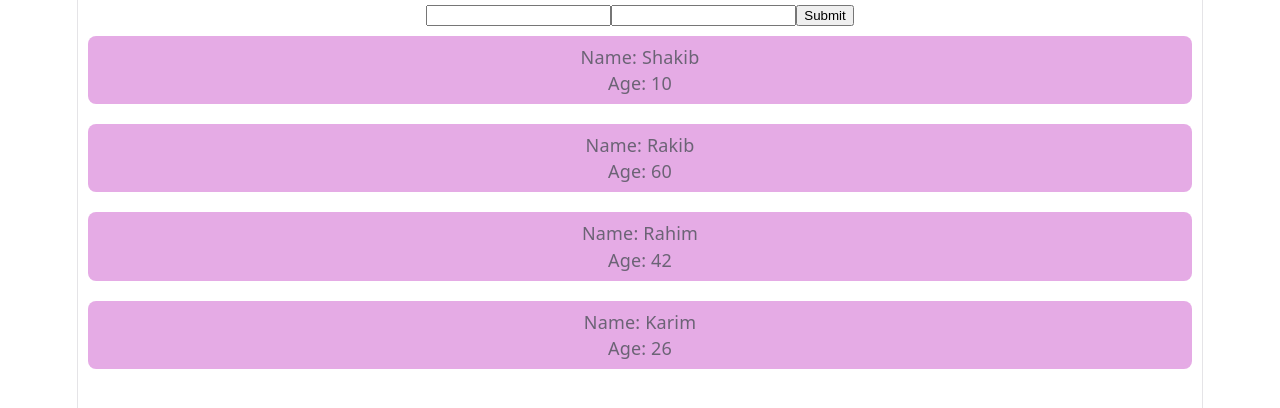
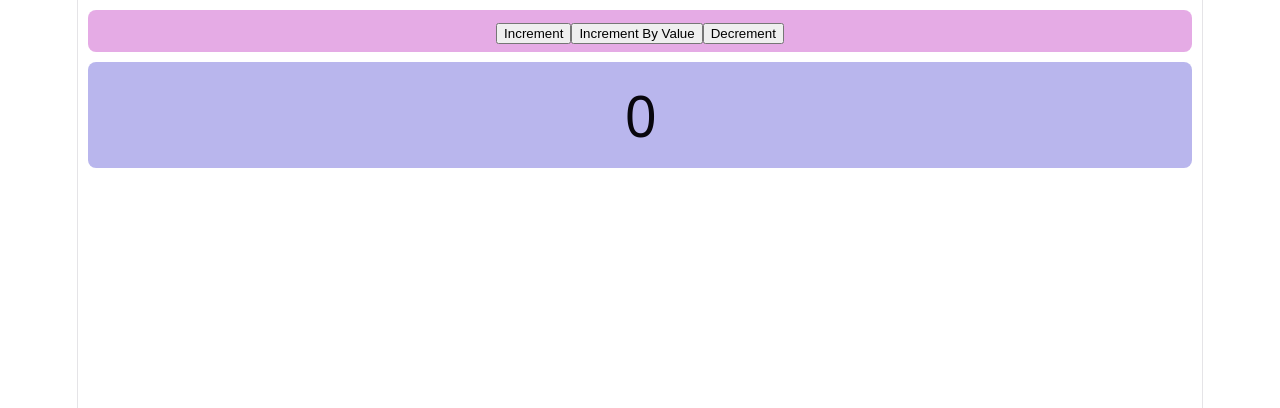
Before and after one commit to nur-mohd/react-practice-next-level, a React (Vite) app: page / in a window 1280 px wide. Shown: the top 408 px of the page. Built offline with nearby package versions, Linux system fonts and the light colour scheme.

Commit message:
Sharing state between sibling components

```diff
--- a/src/App.jsx
+++ b/src/App.jsx
@@ -1,39 +1,17 @@
 import { useState } from 'react';
 import './App.css'
-import Card from './components/Card'
-// import Counter from './components/Counter';
+import Counter from './components/Counter';
+import Display from './components/Display';
 
 
 function App() {
-    const [name, setName] = useState("");
-    const [age, setAge] = useState("");
-    const [members, setMembers] = useState([
-      {name : "Shakib", age: 10},
-      {name : "Rakib", age: 60},
-      {name : "Rahim", age: 42},
-      {name : "Karim", age: 26}
-    ]);
-
-    const handleSubmit = (e) => {
-        e.preventDefault();
-        // setMembers([...members, {name, age}])
-        setMembers((prev) => [
-          ...prev, {name, age}])
-        setName("");
-        setAge("");
-    };
-
+  const [count, setCount] = useState(0);
   return (
     <>
-    <form onSubmit={handleSubmit}>
-        <input type="text" onChange={(e)=>setName(e.target.value)} value={name}/>
-        <input type="number" onChange={(e)=>setAge(e.target.value)} value={age}/>
-        <button type='submit'>Submit</button>
-    </form>
-     {members.map((member) => (
-        <Card name={member.name} age={member.age} />
-      ))}
-    {/* <Counter/> */}
+    <div>
+       <Counter count={count} setCount={setCount}/>
+       <Display count={count}/>
+    </div>
     </>
   )
 }
--- a/src/components/Card.css
+++ b/src/components/Card.css
@@ -4,3 +4,9 @@
     padding: 8px;
     margin: 10px;
 }
+.card-blue {
+    background-color: rgba(93, 86, 214, 0.43);
+    border-radius: 8px;
+    padding: 8px;
+    margin: 10px;
+}
--- a/src/components/Counter.jsx
+++ b/src/components/Counter.jsx
@@ -1,7 +1,8 @@
-import { useState } from "react"
+import "./Card.css"
+// import { useState } from "react"
 
-const Counter = () => {
-    const [count, setCount] = useState(0);
+const Counter = ({count,  setCount}) => {
+    // const [count, setCount] = useState(0);
 
     const handleIncrement = () => {
         setCount(count+1)
@@ -18,10 +19,9 @@ const Counter = () => {
     };
 
     return (
-        <div>
+        <div className="card">
             <button onClick={handleIncrement}>Increment</button>
             <button onClick={()=>handleIncrementByValue(5)}>Increment By Value</button>
-            {count}
             <button onClick={handleDecrement}>Decrement</button>
         </div>
     )
--- /dev/null
+++ b/src/components/Display.jsx
@@ -0,0 +1,11 @@
+import "./Card.css"
+const Display = ({count}) => {
+    return (
+        <div className="card-blue">
+            {/* <h1>This is Display Component</h1> */}
+            <h1>{count}</h1>
+        </div>
+    )
+}
+
+export default Display
```
